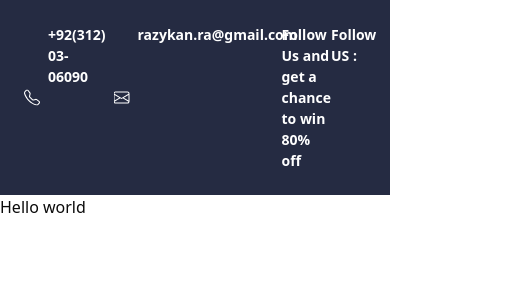
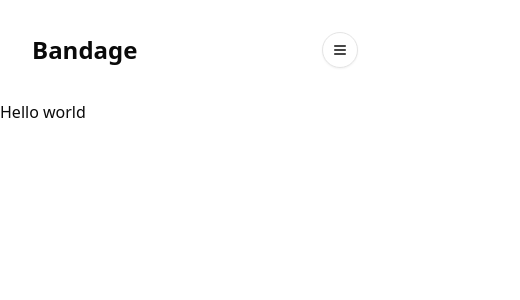
Before and after one commit to rizwanahmed1981/GIAIC-Hakathon2, a Next.js app: page / in a window 390 px wide. Shown: the top 300 px of the page, 520 px wide, since content can reach past the window. Built offline with nearby package versions, Linux system fonts and the light colour scheme.

Commit message:
Navbar completed

```diff
--- a/package.json
+++ b/package.json
@@ -9,6 +9,8 @@
     "lint": "next lint"
   },
   "dependencies": {
+    "@radix-ui/react-dialog": "^1.1.2",
+    "@radix-ui/react-slot": "^1.1.0",
     "class-variance-authority": "^0.7.1",
     "clsx": "^2.1.1",
     "lucide-react": "^0.468.0",
--- /dev/null
+++ b/src/app/components/navbar.tsx
@@ -0,0 +1,89 @@
+import React from 'react'
+import Link from 'next/link'
+import { ChevronDown, Heart, Menu, Search, ShoppingCart, User } from 'lucide-react'
+import {Sheet, SheetContent, SheetHeader, SheetTitle, SheetTrigger } from '@/components/ui/sheet'
+import { Button } from '@/components/ui/button'
+
+const Navbar = () => {
+  return (
+    <nav className='max-w-auto mx-auto p-8 flex flex-row justify-between '>
+      <div className='flex flex-row items-center justify-between'>
+        <div className='max-w-7xl flex flex-row items-center justify-between gap-32 '>
+          <div className=''>
+            <h1 className='font-bold text-2xl'>Bandage</h1>
+          </div>
+
+          <ul className='hidden md:flex flex-row items-center  text-[#737373] opacity-100 gap-4'>
+            <li>
+              <Link href="#">Home</Link>
+            </li>
+            <li className='flex flex-row gap-2 '>
+              <Link href="#">Shop
+              </Link>
+              <ChevronDown />
+            </li>
+            <li>
+              <Link href="#">About</Link>
+            </li>
+            <li>
+              <Link href="#">Blog</Link>
+            </li>
+            <li>
+              <Link href="#">Contact</Link>
+            </li>
+            <li>
+              <Link href="#">Pages</Link>
+            </li>
+          </ul>
+
+        </div>
+
+
+
+        <div className='max-w-7xl text-[#23A6F0] font-bold text-[14px] hidden md:flex flex-row items-center justify-between gap-10 '>
+          <div className='flex gap-1'>
+            <User />
+            <p >Login / Register</p>
+          </div>
+          <div className='flex gap-8'>
+            <Search />
+            <p className='flex'><ShoppingCart />1</p>
+            <p className='flex'><Heart />1</p>
+          </div>
+        </div>
+      </div>
+      <div className='md:hidden'>
+        <Sheet >
+          <SheetTrigger>
+            <Button variant={"outline"} size={"icon"} className='rounded-full ' >
+              <Menu/>
+            </Button>
+          </SheetTrigger>
+
+          <SheetContent className='mt-6 max-w-full'>
+            <SheetHeader className='max-w-7xl flex flex-row  items-center justify-evenly'>
+              <SheetTitle className='font-semibold '>
+               Bandage
+              </SheetTitle>
+              <div className='flex flex-row gap-4'>
+
+            <Search/>
+            <ShoppingCart/>
+              </div>
+            </SheetHeader>
+            <div className='flex flex-col gap-6 mt-6 justify-center items-center text-[30px] font-normal text-[#737373] opacity-100' >
+              <Link  href="#">Home</Link>
+              <Link  href="#">Product</Link>
+              <Link  href="#">Pricing</Link>
+              <Link  href="#">Contact</Link>
+            </div>
+          </SheetContent>
+
+        </Sheet>
+      </div>
+
+    </nav>
+  )
+}
+
+export default Navbar
--- a/src/app/components/topbar.tsx
+++ b/src/app/components/topbar.tsx
@@ -10,7 +10,7 @@
 
 const Topbar = () => {
     return (
-        <div className='max-w-full mx-auto p-6 flex flex-row item-center justify-between bg-[#252b42] text-white font-bold text-[14px]'>
+        <div className='max-w-full mx-auto p-6 hidden md:flex flex-row item-center justify-between bg-[#252b42] text-white font-bold text-[14px]'>
             <div className='max-w-7xl  flex flex-row gap-6'>
                 <div className='flex flex-row gap-2'>
                     <Image src={call} alt="call icon" width={16} height={16} />
--- a/src/app/layout.tsx
+++ b/src/app/layout.tsx
@@ -3,6 +3,7 @@
 import "./globals.css";
 import { Main } from "next/document";
 import Topbar from "./components/topbar";
+import Navbar from "./components/navbar";
 
 const geistSans = localFont({
   src: "./fonts/GeistVF.woff",
@@ -31,7 +32,8 @@
         className={`${geistSans.variable} ${geistMono.variable} antialiased`}
       >
         <Topbar/>
-        <main>
+        <Navbar/>
+        <main className="bg-white mx-auto container">
         {children}
         </main>
       </body>
--- /dev/null
+++ b/src/components/ui/button.tsx
@@ -0,0 +1,57 @@
+import * as React from "react"
+import { Slot } from "@radix-ui/react-slot"
+import { cva, type VariantProps } from "class-variance-authority"
+
+import { cn } from "@/lib/utils"
+
+const buttonVariants = cva(
+  "inline-flex items-center justify-center gap-2 whitespace-nowrap rounded-md text-sm font-medium transition-colors focus-visible:outline-none focus-visible:ring-1 focus-visible:ring-ring disabled:pointer-events-none disabled:opacity-50 [&_svg]:pointer-events-none [&_svg]:size-4 [&_svg]:shrink-0",
+  {
+    variants: {
+      variant: {
+        default:
+          "bg-primary text-primary-foreground shadow hover:bg-primary/90",
+        destructive:
+          "bg-destructive text-destructive-foreground shadow-sm hover:bg-destructive/90",
+        outline:
+          "border border-input bg-background shadow-sm hover:bg-accent hover:text-accent-foreground",
+        secondary:
+          "bg-secondary text-secondary-foreground shadow-sm hover:bg-secondary/80",
+        ghost: "hover:bg-accent hover:text-accent-foreground",
+        link: "text-primary underline-offset-4 hover:underline",
+      },
+      size: {
+        default: "h-9 px-4 py-2",
+        sm: "h-8 rounded-md px-3 text-xs",
+        lg: "h-10 rounded-md px-8",
+        icon: "h-9 w-9",
+      },
+    },
+    defaultVariants: {
+      variant: "default",
+      size: "default",
+    },
+  }
+)
+
+export interface ButtonProps
+  extends React.ButtonHTMLAttributes<HTMLButtonElement>,
+    VariantProps<typeof buttonVariants> {
+  asChild?: boolean
+}
+
+const Button = React.forwardRef<HTMLButtonElement, ButtonProps>(
+  ({ className, variant, size, asChild = false, ...props }, ref) => {
+    const Comp = asChild ? Slot : "button"
+    return (
+      <Comp
+        className={cn(buttonVariants({ variant, size, className }))}
+        ref={ref}
+        {...props}
+      />
+    )
+  }
+)
+Button.displayName = "Button"
+
+export { Button, buttonVariants }
--- /dev/null
+++ b/src/components/ui/sheet.tsx
@@ -0,0 +1,140 @@
+"use client"
+
+import * as React from "react"
+import * as SheetPrimitive from "@radix-ui/react-dialog"
+import { cva, type VariantProps } from "class-variance-authority"
+import { X } from "lucide-react"
+
+import { cn } from "@/lib/utils"
+
+const Sheet = SheetPrimitive.Root
+
+const SheetTrigger = SheetPrimitive.Trigger
+
+const SheetClose = SheetPrimitive.Close
+
+const SheetPortal = SheetPrimitive.Portal
+
+const SheetOverlay = React.forwardRef<
+  React.ElementRef<typeof SheetPrimitive.Overlay>,
+  React.ComponentPropsWithoutRef<typeof SheetPrimitive.Overlay>
+>(({ className, ...props }, ref) => (
+  <SheetPrimitive.Overlay
+    className={cn(
+      "fixed inset-0 z-50 bg-black/80  data-[state=open]:animate-in data-[state=closed]:animate-out data-[state=closed]:fade-out-0 data-[state=open]:fade-in-0",
+      className
+    )}
+    {...props}
+    ref={ref}
+  />
+))
+SheetOverlay.displayName = SheetPrimitive.Overlay.displayName
+
+const sheetVariants = cva(
+  "fixed z-50 gap-4 bg-background p-6 shadow-lg transition ease-in-out data-[state=closed]:duration-300 data-[state=open]:duration-500 data-[state=open]:animate-in data-[state=closed]:animate-out",
+  {
+    variants: {
+      side: {
+        top: "inset-x-0 top-0 border-b data-[state=closed]:slide-out-to-top data-[state=open]:slide-in-from-top",
+        bottom:
+          "inset-x-0 bottom-0 border-t data-[state=closed]:slide-out-to-bottom data-[state=open]:slide-in-from-bottom",
+        left: "inset-y-0 left-0 h-full w-3/4 border-r data-[state=closed]:slide-out-to-left data-[state=open]:slide-in-from-left sm:max-w-sm",
+        right:
+          "inset-y-0 right-0 h-full w-3/4 border-l data-[state=closed]:slide-out-to-right data-[state=open]:slide-in-from-right sm:max-w-sm",
+      },
+    },
+    defaultVariants: {
+      side: "right",
+    },
+  }
+)
+
+interface SheetContentProps
+  extends React.ComponentPropsWithoutRef<typeof SheetPrimitive.Content>,
+    VariantProps<typeof sheetVariants> {}
+
+const SheetContent = React.forwardRef<
+  React.ElementRef<typeof SheetPrimitive.Content>,
+  SheetContentProps
+>(({ side = "right", className, children, ...props }, ref) => (
+  <SheetPortal>
+    <SheetOverlay />
+    <SheetPrimitive.Content
+      ref={ref}
+      className={cn(sheetVariants({ side }), className)}
+      {...props}
+    >
+      <SheetPrimitive.Close className="absolute right-4 top-4 rounded-sm opacity-70 ring-offset-background transition-opacity hover:opacity-100 focus:outline-none focus:ring-2 focus:ring-ring focus:ring-offset-2 disabled:pointer-events-none data-[state=open]:bg-secondary">
+        <X className="h-4 w-4" />
+        <span className="sr-only">Close</span>
+      </SheetPrimitive.Close>
+      {children}
+    </SheetPrimitive.Content>
+  </SheetPortal>
+))
+SheetContent.displayName = SheetPrimitive.Content.displayName
+
+const SheetHeader = ({
+  className,
+  ...props
+}: React.HTMLAttributes<HTMLDivElement>) => (
+  <div
+    className={cn(
+      "flex flex-col space-y-2 text-center sm:text-left",
+      className
+    )}
+    {...props}
+  />
+)
+SheetHeader.displayName = "SheetHeader"
+
+const SheetFooter = ({
+  className,
+  ...props
+}: React.HTMLAttributes<HTMLDivElement>) => (
+  <div
+    className={cn(
+      "flex flex-col-reverse sm:flex-row sm:justify-end sm:space-x-2",
+      className
+    )}
+    {...props}
+  />
+)
+SheetFooter.displayName = "SheetFooter"
+
+const SheetTitle = React.forwardRef<
+  React.ElementRef<typeof SheetPrimitive.Title>,
+  React.ComponentPropsWithoutRef<typeof SheetPrimitive.Title>
+>(({ className, ...props }, ref) => (
+  <SheetPrimitive.Title
+    ref={ref}
+    className={cn("text-lg font-semibold text-foreground", className)}
+    {...props}
+  />
+))
+SheetTitle.displayName = SheetPrimitive.Title.displayName
+
+const SheetDescription = React.forwardRef<
+  React.ElementRef<typeof SheetPrimitive.Description>,
+  React.ComponentPropsWithoutRef<typeof SheetPrimitive.Description>
+>(({ className, ...props }, ref) => (
+  <SheetPrimitive.Description
+    ref={ref}
+    className={cn("text-sm text-muted-foreground", className)}
+    {...props}
+  />
+))
+SheetDescription.displayName = SheetPrimitive.Description.displayName
+
+export {
+  Sheet,
+  SheetPortal,
+  SheetOverlay,
+  SheetTrigger,
+  SheetClose,
+  SheetContent,
+  SheetHeader,
+  SheetFooter,
+  SheetTitle,
+  SheetDescription,
+}
--- a/tailwind.config.ts
+++ b/tailwind.config.ts
@@ -10,6 +10,7 @@
   theme: {
   	extend: {
   		colors: {
+			primeryColor: "[#23A6F0]",
   			background: 'hsl(var(--background))',
   			foreground: 'hsl(var(--foreground))',
   			card: {
```
Also changed, not shown: 1 other file (tests, documents, lock files or other folders).
